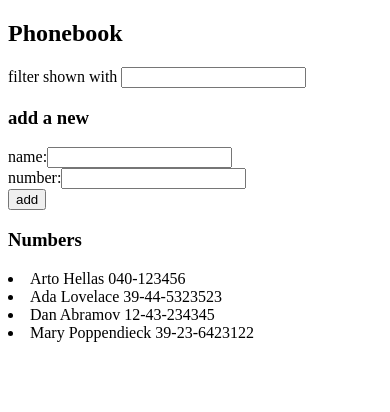
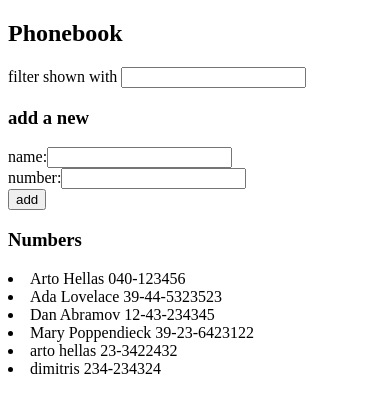
Before and after one commit to darab1/fullstackopen-course, a React (Create React App) app in the folder part2/phonebook/: page / in a window 390 px wide. Shown: the top 412 px of the page. Built offline with nearby package versions, Linux system fonts and the light colour scheme; data requests are answered from the project's data file.

Commit message:
Finished 2.12: Phonebook step7 and fixed the functionality for adding new persons with the same name by using the toLowerCase() method

```diff
--- a/part2/phonebook/db.json
+++ b/part2/phonebook/db.json
@@ -1,5 +1,5 @@
 {
-  "persons":[
+  "persons": [
     {
       "name": "Arto Hellas",
       "number": "040-123456",
@@ -19,6 +19,16 @@
       "name": "Mary Poppendieck",
       "number": "39-23-6423122",
       "id": 4
+    },
+    {
+      "name": "arto hellas",
+      "number": "23-3422432",
+      "id": 12
+    },
+    {
+      "name": "dimitris",
+      "number": "234-234324",
+      "id": 9
     }
   ]
 }
--- a/part2/phonebook/src/App.js
+++ b/part2/phonebook/src/App.js
@@ -22,8 +22,8 @@ const App = () => {
 
   function addNewPerson(event) {
     event.preventDefault()
-    const names = persons.map(person => person.name)
-    const alreadyAdded = names.includes(newName)
+    const names = persons.map(person => person.name.toLowerCase())
+    const alreadyAdded = names.includes(newName.toLowerCase())
 
     if (alreadyAdded) {
       alert(`${newName} is already added to phonebook`)
@@ -36,9 +36,13 @@ const App = () => {
       id: newName.length + 1
     }
 
-    setPersons(persons.concat(newPersonObj))
-    setNewName('')
-    setNewNumber('')
+    axios
+      .post('http://localhost:3001/persons', newPersonObj)
+      .then(res => {
+        setPersons(persons.concat(res.data))
+        setNewName('')
+        setNewNumber('')
+      })
   }
 
   function handleNameChange(event) {
```
